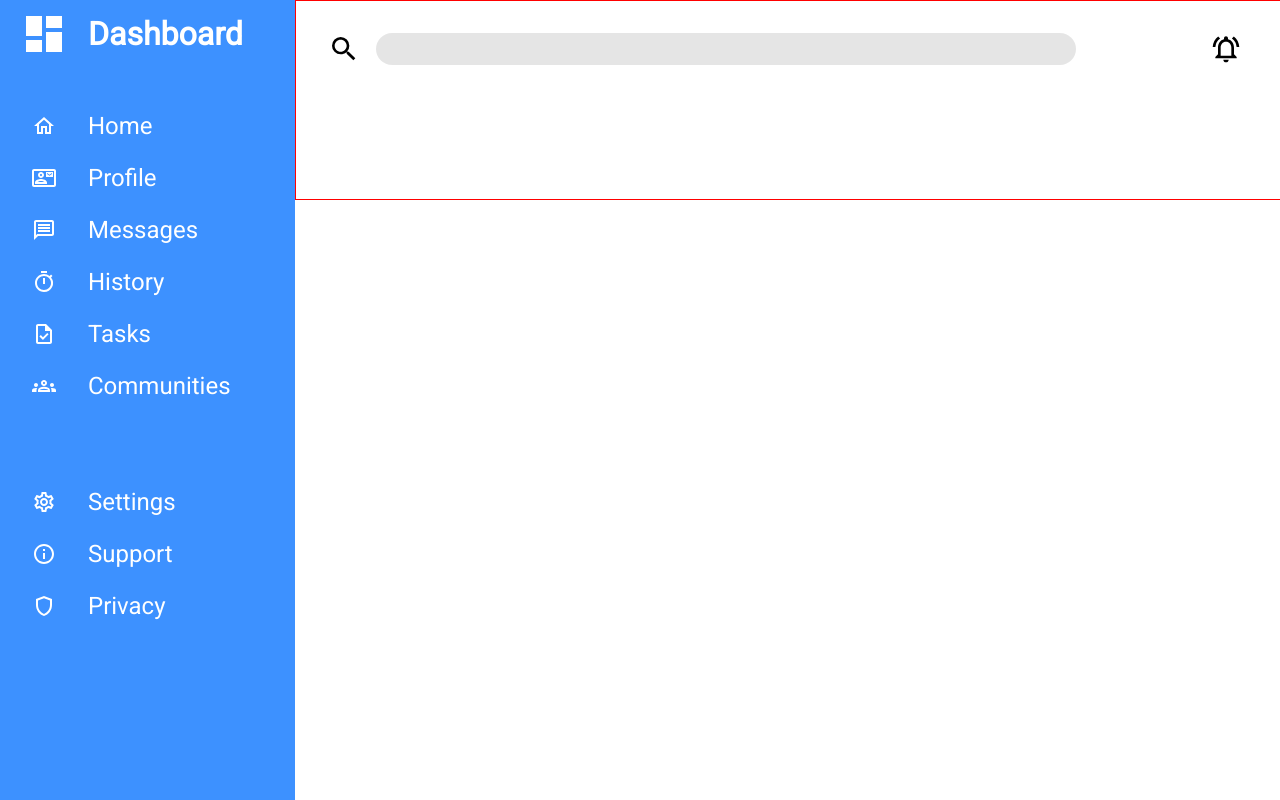
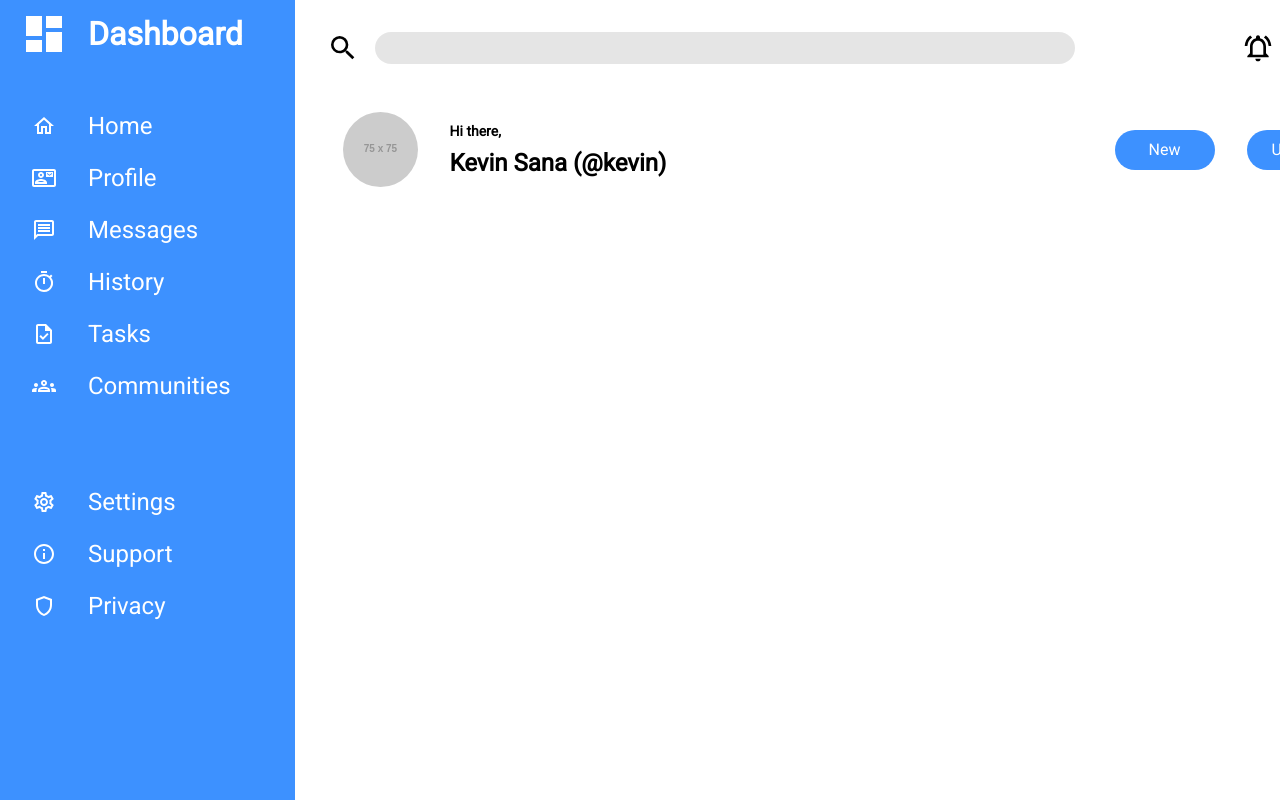
Before and after one commit to krownlesskev/project-admin-dashboard, a React (Create React App) app: page / in a window 1280 px wide. Shown: the top 800 px of the page. Built offline with nearby package versions, Linux system fonts and the light colour scheme.

Commit message:
finished styling for heaer

```diff
--- a/src/components/content/header/Header.jsx
+++ b/src/components/content/header/Header.jsx
@@ -21,10 +21,16 @@ const Header = () => {
             </div>
             <div className='header-bottom'>
                 <div className='header-bottom-left'>
-
+                    <img src="https://via.placeholder.com/75" />
+                    <div className='header-bottom-left-text'>
+                        <span className='sub-text'>Hi there,</span>
+                        <span className='main-text'>Kevin Sana (@kevin)</span>
+                    </div>
                 </div>
                 <div className='header-bottom-right'>
-
+                    <button>New</button>
+                    <button>Upload</button>
+                    <button>Share</button>
                 </div>
             </div>
         </div>
--- a/src/components/content/header/Header.styles.scss
+++ b/src/components/content/header/Header.styles.scss
@@ -3,7 +3,6 @@
     height: 200px;
     display: flex;
     flex-direction: column;
-    border: 1px solid red;
 }
 
 .header-top {
@@ -32,8 +31,8 @@
     }
 
     .header-top-right {
-        width: 400px;
-        margin: 1rem 3rem;
+        width: 300px;
+        margin: 1rem 7rem;
         display: flex;
         justify-content: space-evenly;
         align-items: center;
@@ -50,5 +49,61 @@
 }
 
 .header-bottom {
+    display: flex;
+    justify-content: space-between;
     width: 100%;
+
+    .header-bottom-left{
+        display: flex;
+        margin: 1rem 3rem;
+
+        img {
+            border-radius: 100px;
+        }
+    }
+
+    .header-bottom-left-text {
+        margin: 0 2rem;
+        display: flex;
+        flex-direction: column;
+        justify-content: center;
+
+        span {
+            margin: 5px 0;
+        }
+
+        .sub-text {
+            font-size: 14px;
+            font-weight: 800;
+        }
+
+        .main-text {
+            font-size: 24px;
+            font-weight: 800;
+        }
+    }
+
+    .header-bottom-right {
+        margin: 0 5rem;
+        display: flex;
+        justify-content: center;
+        align-items: center;
+
+        button {
+            margin: 0 1rem;
+            background-color: rgba($color: #3d91ff, $alpha: 1.0);
+            height: 40px;
+            width: 100px;
+            border-radius: 50px;
+            border: none;
+            color: #ffffff;
+            font-size: 16px;
+        }
+
+        button:hover {
+            cursor: pointer;
+            border: 2px solid black;
+            color: #000000;
+        }
+    }
 }
```
